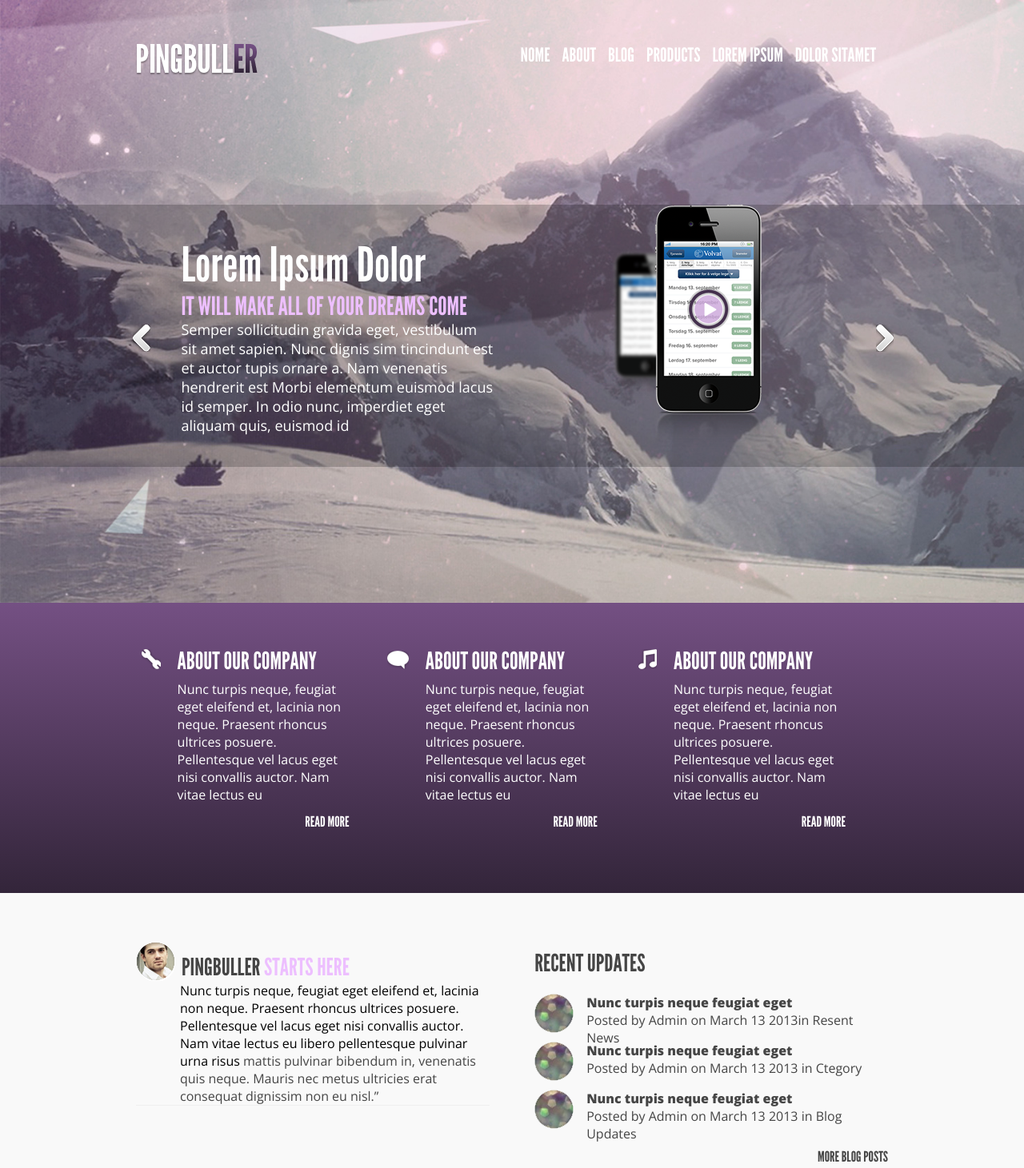
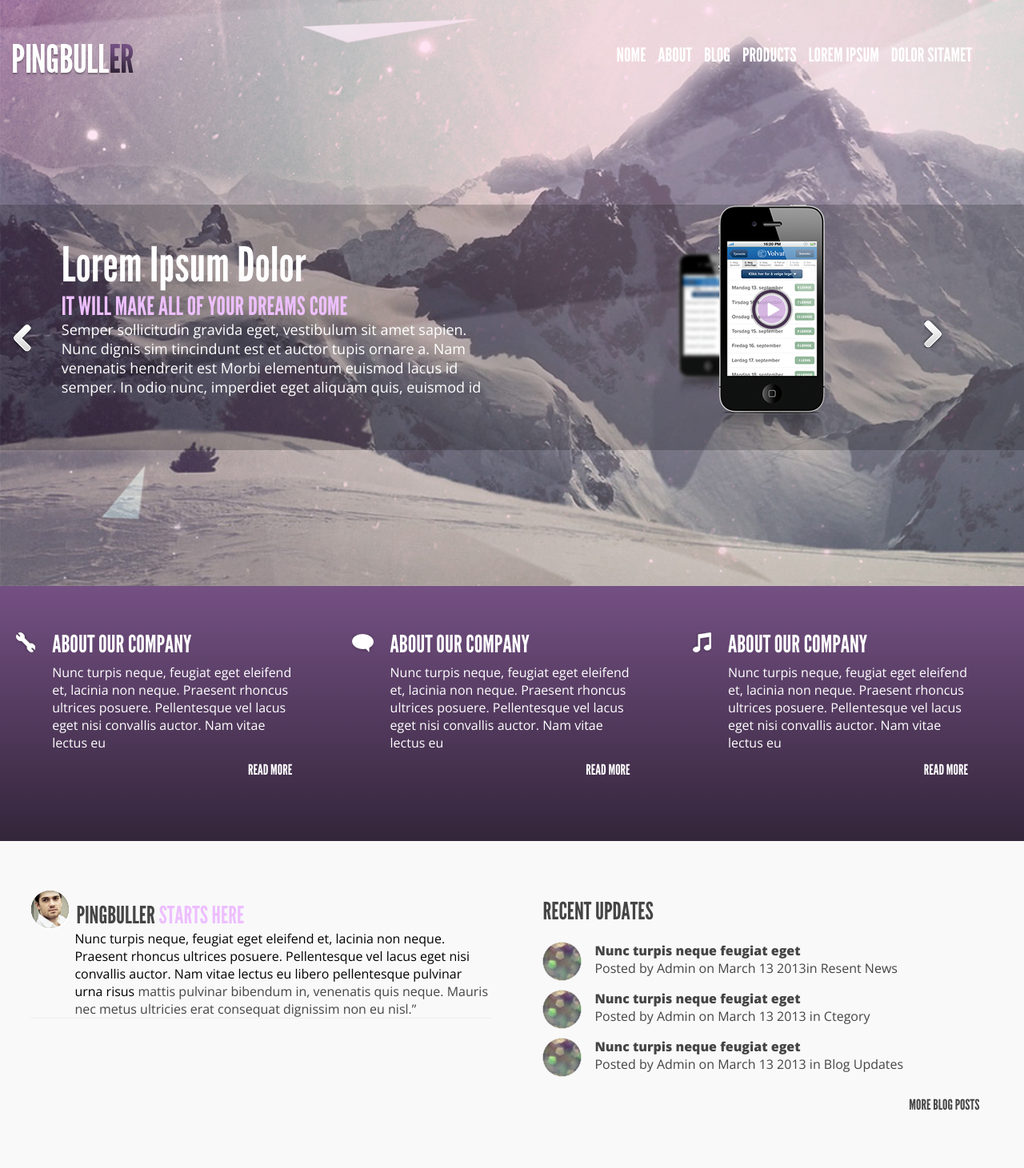
Before and after one commit to Marokasi/marokasi.github.io, a plain HTML site: page ht7-8/index.html in a window 1280 px wide. Shown: the top 1461 px of the page at 80% size. Drawn offline with nearby package versions, Linux system fonts and the light colour scheme.

Commit message:
Removed class=container

```diff
--- a/ht7-8/css/ie9.css
+++ b/ht7-8/css/ie9.css
@@ -1,37 +1,6 @@
 
 /* Header */
 
-@media screen and (min-width: 480px){
-    .box{
-        position: relative;
-
-    }
-
-    .title{
-        position: absolute;
-        width: 50%;
-        float: left;
-        top: 50%;
-        left: 50%;
-        /* bring your own prefixes */
-        transform: translate(-50%, -50%);
-    }
-    .picture{
-        margin-left: auto;
-        margin-right: auto;
-        width:49%;
-
-    }
-    .title h2:before{
-        top: 17px;
-        left: -45px;
-    }
-    .title h2:after{
-        top: 17px;
-        right: -170px;
-    }
-
-}
 /* Main */
 
 .about{
@@ -55,16 +24,3 @@ footer{
 .footer-section{
     padding: 40px 0 150px;
 }
-/*@media screen and (min-width: 480px){*/
-/*.box{*/
-        /*position: relative;*/
-    /*}*/
-    /*.title{*/
-       /*width: 50%;*/
-        /*float: left;*/
-       /*top: 50%;*/
-        /*-ms-transform: translateY(50%);*/
-        /*text-align: left;*/
-    /*}*/
-
-/*}*/
--- a/ht7-8/css/responsive480.css
+++ b/ht7-8/css/responsive480.css
@@ -1,4 +1,6 @@
-.container{
+header,
+main,
+footer{
     min-width: 480px;
 }
 
@@ -33,17 +35,29 @@
 
 .title h2:before{
     top: 17px;
-    left: -35px;
+    left: -27px;
 }
 .title h2:after{
+    display: none;
     top: 17px;
-    right: -242px;
+    right: -248px;
 }
 
 .picture{
     display: block;
+    position: relative;
     float: right;
     width: 41.5%;
+}
+.picture:after{
+    content:"";
+    display: block;
+    background: url("../img/arrow-right.png")right no-repeat;
+    width: 22px;
+    height: 34px;
+    position: absolute;
+    top: 145px;
+    right: -14px;
 }
 
 /* Main */
--- a/ht7-8/css/responsive768.css
+++ b/ht7-8/css/responsive768.css
@@ -1,18 +1,29 @@
-.container{
+header,
+main,
+footer{
     min-width: 768px;
 }
 
 /* Header */
+nav:after{
+    content: "";
+    display: block;
+    height: 0;
+    visibility: hidden;
+    clear: both;
+
+}
 .header-menu{
     display: none;
 }
 header h1{
     padding-bottom: 54px;
+    padding-left: 15px;
 }
 .site-logo{
     float: left;
-    display: block;
 }
+
 .footer-nav-header{
     display: block;
     float: left;
@@ -21,6 +32,11 @@ header h1{
     display: inline-block;
     padding-bottom: 20px;
 }
+
+.footer-nav-header li:first-child{
+    padding-left: 15px;
+}
+
 .footer-nav-header li a{
     display: block;
     margin-right: 15px;
@@ -53,18 +69,26 @@ span.title-hide-show{
     font-size: 48px;
 }
 .title h2:before{
+    top: 83px;
     left: -42px;
-}
-.title h2:after{
-    right: -375px;
 }
 .title span{
     font-size: 24px;
 }
-
+.picture:after{
+    right: 26px;
+}
 
 /* main */
 /*About */
+
+.about:after{
+    content:"";
+    display: block;
+    height: 0;
+    visibility: hidden;
+    clear: both;
+}
 .about ul{
     width: auto;
 }
@@ -82,15 +106,22 @@ span.title-hide-show{
 
 /* Blog */
 
+.blog:after{
+    content:"";
+    display: block;
+    height: 0;
+    visibility: hidden;
+    clear: both;
+}
 .portfolio{
     width: 45%;
-    margin-right: 5%;
+    margin: 0 2.5%;
     float: left;
     padding: 0;
 }
 .updates{
     width: 45%;
-    margin-left: 5%;
+    margin: 0 2.5%;
     float: right;
 }
 .updates h3{
@@ -101,13 +132,17 @@ span.title-hide-show{
 .brands{
     padding: 30px 0;
 }
+
+.brands:after{
+    content:"";
+    display: block;
+    height: 0;
+    visibility: hidden;
+    clear: both;
+}
 .brands li{
     float: left;
-    margin-bottom: 0;
-    margin-right: 9%;
-}
-.brands li:last-of-type{
-    margin-right: 0;
+    margin: 0 3.3%;
 }
 
 /* Products */
@@ -115,16 +150,20 @@ span.title-hide-show{
 .products{
     padding: 100px 0;
 }
+.products:after{
+    content:"";
+    display: block;
+    height: 0;
+    visibility: hidden;
+    clear: both;
+}
 .news-box{
     width: auto;
 }
 .news-box li{
     float: left;
-    width: 30%;
-    margin-right: 5%;
-}
-.news-box li:last-of-type{
-    margin-right: 0;
+    width: 29%;
+    margin: 2%;
 }
 
 /* Footer */
@@ -137,9 +176,11 @@ footer{
 
 .footer-nav li{
     float: left;
+    margin: 0 15px;
 }
 footer p{
     float: right;
+    padding: 0 40px 0 0;
 }
 .footer-nav a{
     font-size: 20px;
--- a/ht7-8/css/responsive960.css
+++ b/ht7-8/css/responsive960.css
@@ -1,4 +1,6 @@
-.container{
+header,
+main,
+footer{
     min-width: 960px;
 }
 
@@ -19,6 +21,9 @@ header h1{
 }
 .footer-nav-header li{
     float: left;
+}
+.footer-nav-header li:last-child{
+    padding-right: 50px;
 }
 
 .box{
@@ -71,8 +76,8 @@ li.list-item-three{
 
 /* Portfolio */
 .portfolio{
-    width: 47%;
-    margin-right: 3%;
+    width: 45%;
+    margin: 0 2% 0 3%;
 }
 .portfolio a{
     font-size: 30px;
@@ -83,8 +88,9 @@ li.list-item-three{
 }
 /* Updates */
 .updates{
-    width: 47%;
-    margin-left: 3%;
+    width: 45%;
+    margin: 0 2% 0 3%;
+
 }
 .post-info-category{
     display: inline;
@@ -93,6 +99,10 @@ li.list-item-three{
     font-style: normal;
     font-weight: 100;
     font-size: 16px;
+}
+
+p.more-posts{
+    margin-right: 30px;
 }
   /* Brands */
 
@@ -153,6 +163,14 @@ p.info-copyright{
 
 /*  Footer */
 
+footer{
+    text-align: justify;
+}
+
+.footer-container{
+    display: inline-block;
+}
+
 .footer-nav{
     padding-bottom: 0;
 }
--- a/ht7-8/css/style.css
+++ b/ht7-8/css/style.css
@@ -36,15 +36,12 @@ img{
     height: auto;
     height: auto\9; /* IE8 */
 }
-
-.container {
-    max-width: 320px;
-    padding: 0 10px;
+main{
+    min-width: 320px;
     margin: 0 auto;
     text-align: center;
 }
-
-.container:after{
+main:after{
     content:"";
     display: block;
     height: 0;
@@ -55,10 +52,11 @@ img{
 /* Header */
 
 header{
+    min-width: 320px;
     padding: 55px 0;
     background-image: url("../img/header-bg.jpg");
     background-size: cover;
-    /*min-height: 502px;*/
+    text-align: center;
 }
 
 header h1{
@@ -342,6 +340,7 @@ p.post-info{
 
 p.more-posts{
     float: right;
+    margin-right: 15px;
 }
 
 .more-posts a{
@@ -376,9 +375,11 @@ p.more-posts{
 /*  Footer */
 
 footer{
+    min-width: 320px;
     padding: 40px 0 150px;
     background: url("../img/footer-bg.jpg");
     background-size: cover;
+    text-align: center;
 }
 
 .footer-nav{
--- a/ht7-8/index.html
+++ b/ht7-8/index.html
@@ -19,7 +19,7 @@
     <header>
         <!--[if IE 8]><div class="header"><![endif]-->
         <!--[if IE 9]><div class="header"><![endif]-->
-        <div class="container size">
+        <div class="size">
             <h1 class ="logo"><a class="site-logo" href="#"><img src ="img/header-logo.png"></a></h1>
             <nav>
                 <ul class ="header-menu">
@@ -44,7 +44,6 @@
             </nav>
         </div>
         <div class ="header-slider">
-            <div class ="container">
                 <div class="box">
                     <div class="title">
                         <h2>Lorem Ipsum Dolor<span>It will make all of your dreams come</span></h2>
@@ -54,7 +53,6 @@
                         <img src="img/phone.png">
                     </div>
                 </div>
-            </div>
         </div>
         <!--[if IE 8]></div><![endif]-->
         <!--[if IE 9]></div><![endif]-->
@@ -63,7 +61,6 @@
         <section class="about">
             <!--[if IE 8]><div class="about"><![endif]-->
             <!--[if IE 9]><div class="about-section"><![endif]-->
-            <div class="container">
                 <ul>
                     <li>
                         <h3>About our company</h3>
@@ -81,13 +78,11 @@
                         <p class="readmore" ><a href="#">Read more</a></p>
                     </li>
                 </ul>
-            </div>
             <!--[if IE 8]></div><![endif]-->
             <!--[if IE 9]></div><![endif]-->
         </section>
         <section class ="blog">
             <!--[if IE 9]><div class="blog-section"><![endif]-->
-            <div class="container">
                 <div class ="portfolio">
                     <h3><a href="#">Pingbuller <span>Starts Here</span></a></h3>
                     <p>Nunc turpis neque, feugiat eget eleifend et, lacinia non neque. Praesent rhoncus ultrices posuere. Pellentesque vel lacus eget nisi convallis auctor. Nam vitae lectus eu libero pellentesque pulvinar urna risus <span class="hide">mattis pulvinar bibendum in, venenatis quis neque. Mauris nec metus ultricies erat consequat dignissim non eu nisl.”</span></p>
@@ -110,23 +105,19 @@
                     </ul>
                     <p class="more-posts"><a href="#">More blog posts</a></p>
                 </div>
-            </div>
             <!--[if IE 9]></div><![endif]-->
         </section>
         <section class="brands">
             <!--[if IE 9]><div class="brands-section"><![endif]-->
-            <div class="container">
                 <ul>
                     <li><a href="#"><img src="img/logo3.png"></a></li>
                     <li><a href="#"><img src="img/logo2.png"></a></li>
                     <li><a href="#"><img src="img/logo1.png"></a></li>
                 </ul>
-             </div>
             <!--[if IE 9]></div><![endif]-->
         </section>
         <section class="products">
             <!--[if IE 9]><div class="products-section"><![endif]-->
-            <div class="container">
                 <div class ="news-box">
                     <ul>
                         <li>
@@ -143,8 +134,6 @@
                         </li>
                     </ul>
                 </div>
-            </div>
-            <div class ="container">
                 <div class ="info">
                     <h2><a href ="#">pigbull<span>er</span></a></h2>
                     <p class="info-copyright">Copyright 2013, Pingbull AS</p>
@@ -158,14 +147,12 @@
                     <h3>News categories</h3>
                     <p>Nunc turpis neque, feugiat eget eleifend et, lacinia non neque. Praesent rhoncus ultrices posuere. Pellentesque vel lacus eget nisi convallis auctor. Nam vitae lectus eu libero pellentesque pulvinar. Quisque urna risus, mattis pulvinar bibendum in, venenatis quis neque. Mauris nec metus </p>
                 </div>
-            </div>
             <!--[if IE 9]></div><![endif]-->
         </section>
     </main>
     <footer>
         <!--[if IE 9]><div class="footer-section"><![endif]-->
-        <div class = "container">
-            <nav>
+            <nav class = footer-container>
                 <ul class="footer-nav">
                     <li><a href="#">Nome</a></li>
                     <li><a href="#">About</a></li>
@@ -176,7 +163,6 @@
                 </ul>
             </nav>
             <p><a href="#">Designed by <span>Pingbull AS</span></a></p>
-        </div>
     </footer>
 </div>
 </body>
```
Also changed, not shown: ht7-8/css/ie8.css (+12 -7 lines).
